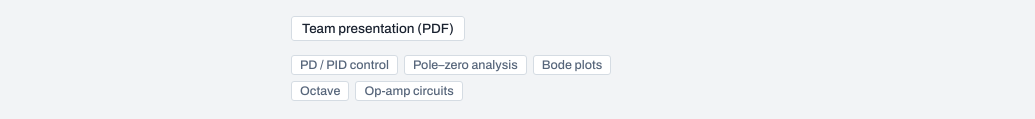
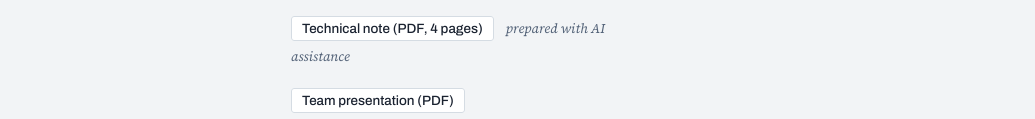
Before and after one commit to Brendaliu1022/Brendaliu1022.github.io, a plain HTML site: page index.html in a window 1280 px wide. Shown: the part 5506-5625 px from the top of the page, without its empty margins (113-1148 px from the left). Drawn offline with Linux system fonts and the light colour scheme.

Commit message:
Add files via upload

```diff
--- a/index.html
+++ b/index.html
@@ -195,6 +195,7 @@
               <h3>My role</h3>
               <p>The literature review on what each gain does; the Octave analysis of every design (step responses, pole–zero maps and Bode plots); and the discussion and conclusion. My teammates built the Falstad and Tinkercad circuit simulations.</p>
             </div>
+            <p class="doc-link"><a class="btn" href="assets/docs/Liu-PD-PID-motor-angle-loop.pdf" target="_blank" rel="noopener">Technical note (PDF, 4 pages)</a> <span class="ai-note">prepared with AI assistance</span></p>
             <p class="doc-link"><a class="btn" href="assets/docs/PID-control-workshop-presentation.pdf" target="_blank" rel="noopener">Team presentation (PDF)</a></p>
             <p class="chips"><span>PD / PID control</span><span>Pole–zero analysis</span><span>Bode plots</span><span>Octave</span><span>Op-amp circuits</span></p>
           </div>
--- a/style.css
+++ b/style.css
@@ -263,3 +263,7 @@ ul.tags li::before{content:"";position:absolute;left:8px;top:50%;width:5px;heigh
 @media (max-width:1180px){.sl-btn.prev{left:-14px}.sl-btn.next{right:-14px}.sl-btn{top:-56px}.sl-btn.prev{left:auto;right:46px}.sl-btn.next{right:0}}
 @media (max-width:820px){.slide{grid-template-columns:1fr;gap:14px}}
 @media (max-width:1180px){#cad .intro{padding-right:100px}}
+
+.note-line{font-size:.92rem;color:var(--steel);margin:14px 0 0}
+
+.ai-note{font:italic 400 .84rem "Source Serif 4",Georgia,serif;color:var(--steel);margin-left:8px}
```
Also changed, not shown: 1 other file.
